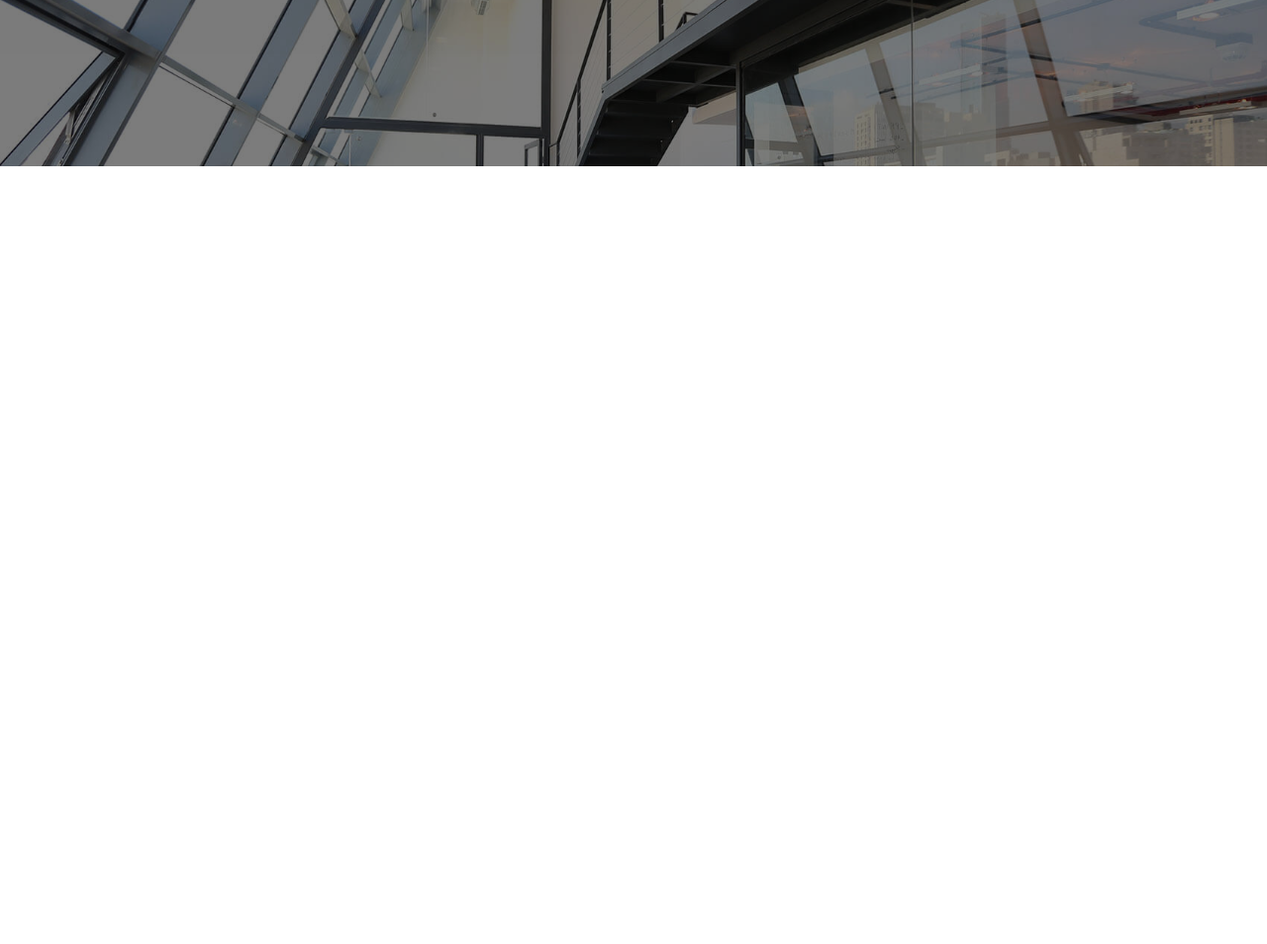
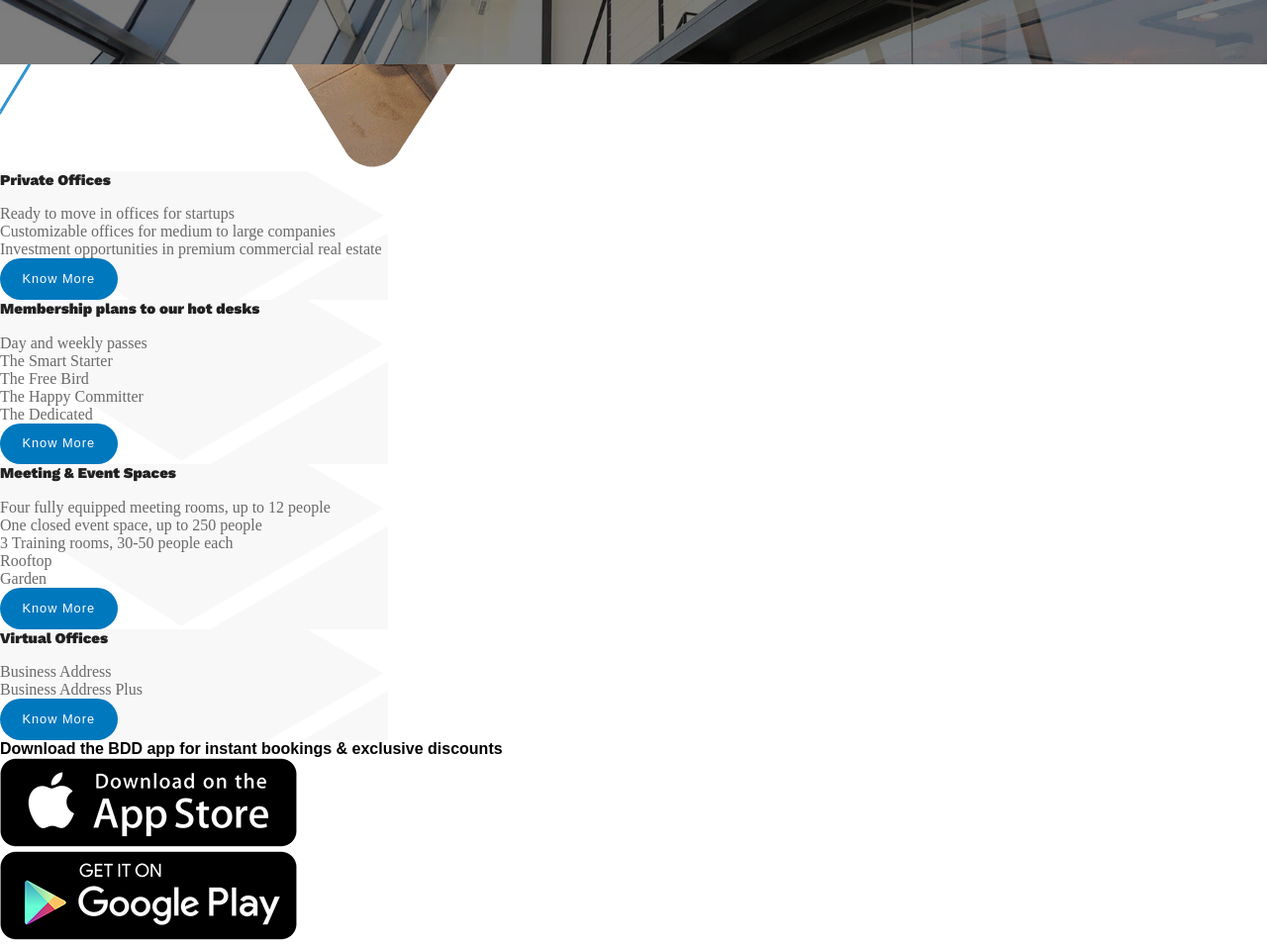
Before and after one commit to SamahShahla0/bdd-website-clone, a plain HTML site: page index.html in a window 1280 px wide. Shown: the part 1900-2854 px from the top of the page at 99% size. Before the commit the page ends 2068 px from the top, so only its background shows below. Drawn offline with nearby package versions, Linux system fonts and the light colour scheme.

Commit message:
added join section html

```diff
--- a/index.html
+++ b/index.html
@@ -103,7 +103,7 @@
 
     <!--Start video section-->
     <section class="section" id="video-block">
-        <div class="section-content"></div>
+        <div class="section-content "></div>
              <div>
                 <h3 id="explore-title">Explore The Vision</h3>
              </div>
@@ -118,6 +118,73 @@
     </section>
     <!--End video section-->
 
+    <!--Start join section-->
+    <section>
+        <div>
+            <h3>Join BDD</h3>
+        </div>
+        <div>
+            <div>
+                <img src="./images/join-bdd-1.png" alt="join us now">
+            </div>
+            <div class="pricing join-price p-xl-5 background-white background-image-cover-left" style="background-image: url('./images/bg-icon.png')">
+                <h5>Private Offices</h5>
+                <ul class="list-style list-img mt-3 mb-0">
+                    <li>Ready to move in offices for startups</li>
+                    <li>Customizable offices for medium to large companies</li>
+                    <li>Investment opportunities in premium commercial real estate </li>
+                </ul>
+                <button class="btn btn-blue btn-long  mt-5">Know More</button>
+            </div>
+            <div>
+                <div class="pricing join-price p-xl-5 background-white background-image-cover-left" style="background-image: url('./images/bg-icon.png')">
+                    <h5>Membership plans to our hot desks</h5>
+                    <ul class="list-style list-img mt-3 mb-0">
+                        <li>Day and weekly passes</li>
+                        <li>The Smart Starter</li>
+                        <li>The Free Bird</li>
+                        <li>The Happy Committer</li>
+                        <li>The Dedicated</li>
+                    </ul>
+                    <button class="btn btn-blue btn-long  mt-5">Know More</button>
+                </div>
+                <div class="pricing join-price p-xl-5 background-white background-image-cover-left" style="background-image: url('/images/bg-icon.png')">
+                    <h5>Meeting &amp; Event Spaces</h5>
+                    <ul class="list-style list-img mt-3 mb-0">
+                        <li>Four fully equipped meeting rooms, up to 12 people</li>
+                        <li>One closed event space, up to 250 people</li>
+                        <li>3 Training rooms, 30-50 people each</li>
+                        <li>Rooftop</li>
+                        <li>Garden</li>
+                    </ul>
+                    <button class="btn btn-blue btn-long  mt-5">Know More</button>
+                </div>
+                <div class="pricing join-price p-xl-5 background-white background-image-cover-left" style="background-image: url('/images/bg-icon.png')">
+                    <h5>Virtual Offices</h5>
+                    <ul class="list-style list-img mt-3 mb-0">
+                        <li>Business Address</li>
+                        <li>Business Address Plus</li>
+                    </ul>
+                    <button class="btn btn-blue btn-long  mt-5">Know More</button>
+                </div>
+                <div class="col-12 text-right mt-4">
+                    <b>Download the BDD app for instant bookings &amp; exclusive discounts</b>
+                    <div class="col">
+                        <a href="https://apps.apple.com/lb/app/bdd-app/id1238617908" target="_blank">
+                            <img src="./images/app-store.png" class="img-fluid" alt="Apple Store icon" title="Apple Store icon">
+                        </a>
+                    </div>
+                    <div class="col pl-0">
+                        <a href="https://play.google.com/store/apps/details?id=com.getray.bdd&amp;hl=en" target="_blank">
+                            <img src="./images/google-play.png" class="img-fluid" alt="Google Play icon" title="Google Play icon">
+                        </a>
+                    </div>
+                </div>
+            </div>
+        </div>
+    </section>
+
+    <!--End join section-->
 
 
 
--- a/style.css
+++ b/style.css
@@ -16,6 +16,10 @@ body{
 img{
     height: 100%;
 }
+div {
+    display: block;
+}
+
 
 /* Nav bar */
 .top-nav{
@@ -42,6 +46,9 @@ img{
     margin-right: 20px;
     cursor: pointer;
 }
+.links > li:hover {
+    background-color: #b9b9b9;
+  }
 
 .links > li:last-child{
     margin-right: 0px;
@@ -203,11 +210,7 @@ h5{
     width: 100%;
     background-position: 50% -413px;"
 }
-.section{
-    height: 90vh;
-    margin-top: 0;
-    text-align: center;
-}
+
 .section-content{
     padding:1%;
     position: relative;
@@ -264,6 +267,13 @@ h5{
 .bold{
     font-weight: bolder;
 }
+.section{
+    height: auto;
+    margin-top: 0;
+    text-align: center;
+}
+
+
 
 
 /* Media Query */
```
